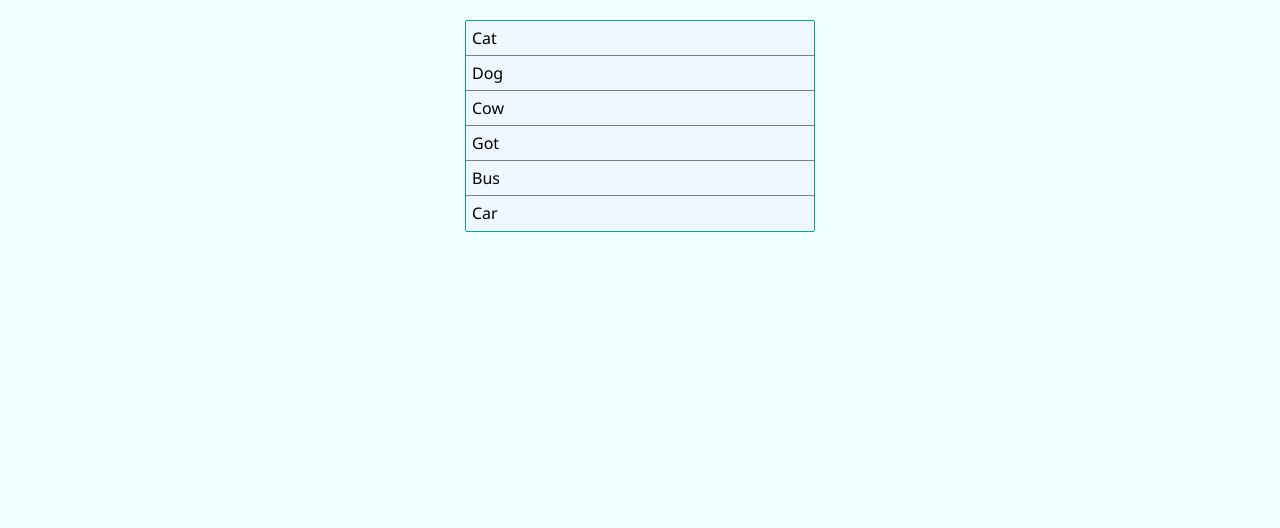
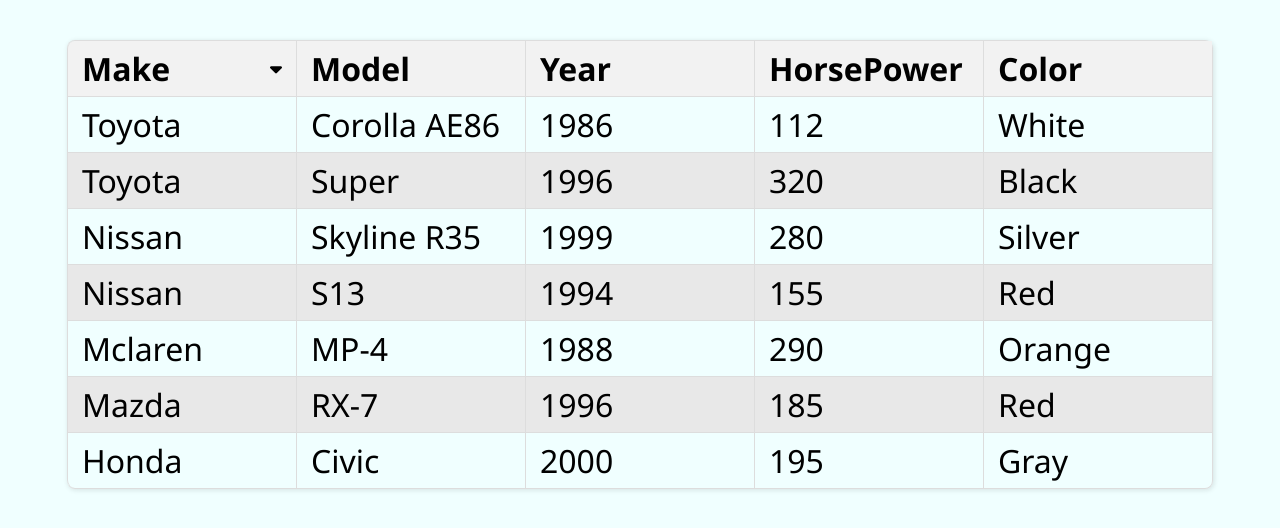
Before and after one commit to taiseen/learning-react-mini-pro, a React (Vite) app: page / in a window 1280 px wide. Shown: the top 528 px of the page. Built offline with nearby package versions, Linux system fonts and the light colour scheme.

Commit message:
feat: table & its data sorting

```diff
--- a/src/App.jsx
+++ b/src/App.jsx
@@ -1,9 +1,12 @@
 import Menu from "./components/contextMenu";
+import Table from "./components/table";
 
 const App = () => {
   return (
     <div className="mainContainer">
-      <Menu />
+      {/* <Menu /> */}
+
+      <Table />
     </div>
   );
 };
--- /dev/null
+++ b/src/components/table/CaretIcon.jsx
@@ -0,0 +1,13 @@
+const CaretIcon = ({ direction }) => {
+  return (
+    <svg
+      className={direction}
+      viewBox="0 0 320 512"
+      xmlns="http://www.w3.org/2000/svg"
+    >
+      <path d="M137.4 374.6c12.5 12.5 32.8 12.5 45.3 0l128-128c9.2-9.2 11.9-22.9 6.9-34.9S301 191.9 288 191.9L32 192c-12.9 0-24.6 7.8-29.6 19.8s-2.2 25.7 6.9 34.9l128 128z"></path>
+    </svg>
+  );
+};
+
+export default CaretIcon;
--- /dev/null
+++ b/src/components/table/data/index.js
@@ -0,0 +1,81 @@
+export const tableHeaderData = [
+    {
+        label: 'Make',
+        columHeader: 'make',
+    },
+    {
+        label: 'Model',
+        columHeader: 'model',
+    },
+    {
+        label: 'Year',
+        columHeader: 'year',
+    },
+    {
+        label: 'HorsePower',
+        columHeader: 'horsePower',
+    },
+    {
+        label: 'Color',
+        columHeader: 'color',
+    },
+]
+
+export const tableBodyData = [
+    {
+        id: 1,
+        make: 'Honda',
+        model: 'Civic',
+        year: 2000,
+        horsePower: 195,
+        color: 'Gray'
+    },
+    {
+        id: 2,
+        make: 'Toyota',
+        model: 'Corolla AE86',
+        year: 1986,
+        horsePower: 112,
+        color: 'White'
+    },
+    {
+        id: 3,
+        make: 'Toyota',
+        model: 'Super',
+        year: 1996,
+        horsePower: 320,
+        color: 'Black'
+    },
+    {
+        id: 4,
+        make: 'Nissan',
+        model: 'Skyline R35',
+        year: 1999,
+        horsePower: 280,
+        color: 'Silver'
+    },
+    {
+        id: 5,
+        make: 'Nissan',
+        model: 'S13',
+        year: 1994,
+        horsePower: 155,
+        color: 'Red'
+    },
+    {
+        id: 6,
+        make: 'Mazda',
+        model: 'RX-7',
+        year: 1996,
+        horsePower: 185,
+        color: 'Red'
+    },
+    {
+        id: 7,
+        make: 'Mclaren',
+        model: 'MP-4',
+        year: 1988,
+        horsePower: 290,
+        color: 'Orange'
+    },
+]
--- /dev/null
+++ b/src/components/table/index.jsx
@@ -0,0 +1,75 @@
+import { tableBodyData, tableHeaderData } from "./data";
+import { useState } from "react";
+import CaretIcon from "./CaretIcon";
+import "./style/table.css";
+
+const Table = () => {
+  const up = "desc";
+  const down = "asc";
+  const defaultSort = { keyToSort: "make", direction: down };
+
+  const [sort, setSort] = useState(defaultSort);
+
+  const handleHeaderClick = (header) => {
+    const { columHeader } = header;
+
+    const sorting = {
+      keyToSort: columHeader,
+      direction:
+        columHeader === sort.keyToSort
+          ? sort.direction === down
+            ? up
+            : down
+          : up,
+    };
+
+    setSort(sorting);
+  };
+
+  const getSortingOrder = (arrayToShort) => {
+    return sort.direction === down
+      ? arrayToShort.sort((a, b) =>
+          a[sort.keyToSort] > b[sort.keyToSort] ? -1 : 1
+        )
+      : arrayToShort.sort((a, b) =>
+          a[sort.keyToSort] > b[sort.keyToSort] ? 1 : -1
+        );
+  };
+
+  return (
+    <table>
+      {/* 🟩🟩🟩🟩🟩 Table Header 🟩🟩🟩🟩🟩*/}
+      <thead>
+        <tr>
+          {tableHeaderData.map((header, idx) => {
+            const isSort = sort.keyToSort === header.columHeader;
+            const direction = isSort ? sort.direction : down;
+
+            return (
+              <th key={idx} onClick={() => handleHeaderClick(header)}>
+                <div className="headerContainer">
+                  <span>{header.label}</span>
+
+                  {isSort && <CaretIcon direction={direction} />}
+                </div>
+              </th>
+            );
+          })}
+        </tr>
+      </thead>
+
+      {/* 🟩🟩🟩🟩🟩 Table Body 🟩🟩🟩🟩🟩*/}
+      <tbody>
+        {getSortingOrder(tableBodyData).map((obj) => (
+          <tr key={obj.id}>
+            {tableHeaderData.map((col, idx) => (
+              <td key={idx}>{obj[col.columHeader]}</td>
+            ))}
+          </tr>
+        ))}
+      </tbody>
+    </table>
+  );
+};
+
+export default Table;
--- /dev/null
+++ b/src/components/table/style/table.css
@@ -0,0 +1,82 @@
+:root {
+    --borderClr : #ddd;
+    --border    : 1px solid var(--borderClr);
+    --radius    : 8px;
+    --evenRowClr: #e8e8e8;
+}
+
+table {
+    box-shadow     : 1px 1px 5px #18181820;
+    border         : var(--border);
+    border-collapse: separate;
+    border-left    : 0;
+    border-radius  : var(--radius);
+    border-spacing : 0px;
+    margin         : 0 auto;
+    margin-top     : 40px;
+    font-size      : 2em;
+}
+
+thead {
+    display        : table-header-group;
+    vertical-align : middle;
+    border-color   : inherit;
+    border-collapse: separate;
+}
+
+tr {
+    display       : table-row;
+    vertical-align: inherit;
+    border-color  : inherit;
+}
+
+tr:nth-child(even) {
+    background-color: var(--evenRowClr)
+}
+
+th {
+    background-color: #f2f2f2;
+}
+
+th,
+td {
+    padding       : 6px 14px;
+    text-align    : left;
+    vertical-align: top;
+    border-left   : var(--border);
+    cursor        : pointer;
+}
+
+td {
+    border-top: var(--border);
+}
+
+thead:first-child tr:first-child th:first-child,
+tbody:first-child tr:first-child td:first-child {
+    border-radius: var(--radius) 0 0 0;
+}
+
+thead:last-child tr:last-child th:first-child,
+tbody:last-child tr:last-child td:first-child {
+    border-radius: 0 0 0 var(--radius);
+}
+
+th svg {
+    max-width: 12px;
+}
+
+th svg.ace {
+    transform: rotate(0deg);
+}
+
+th svg.desc {
+    transform: rotate(180deg);
+}
+
+th .headerContainer {
+    width          : 200px;
+    height         : 100%;
+    display        : flex;
+    justify-content: space-between;
+    align-items    : center;
+}
```
